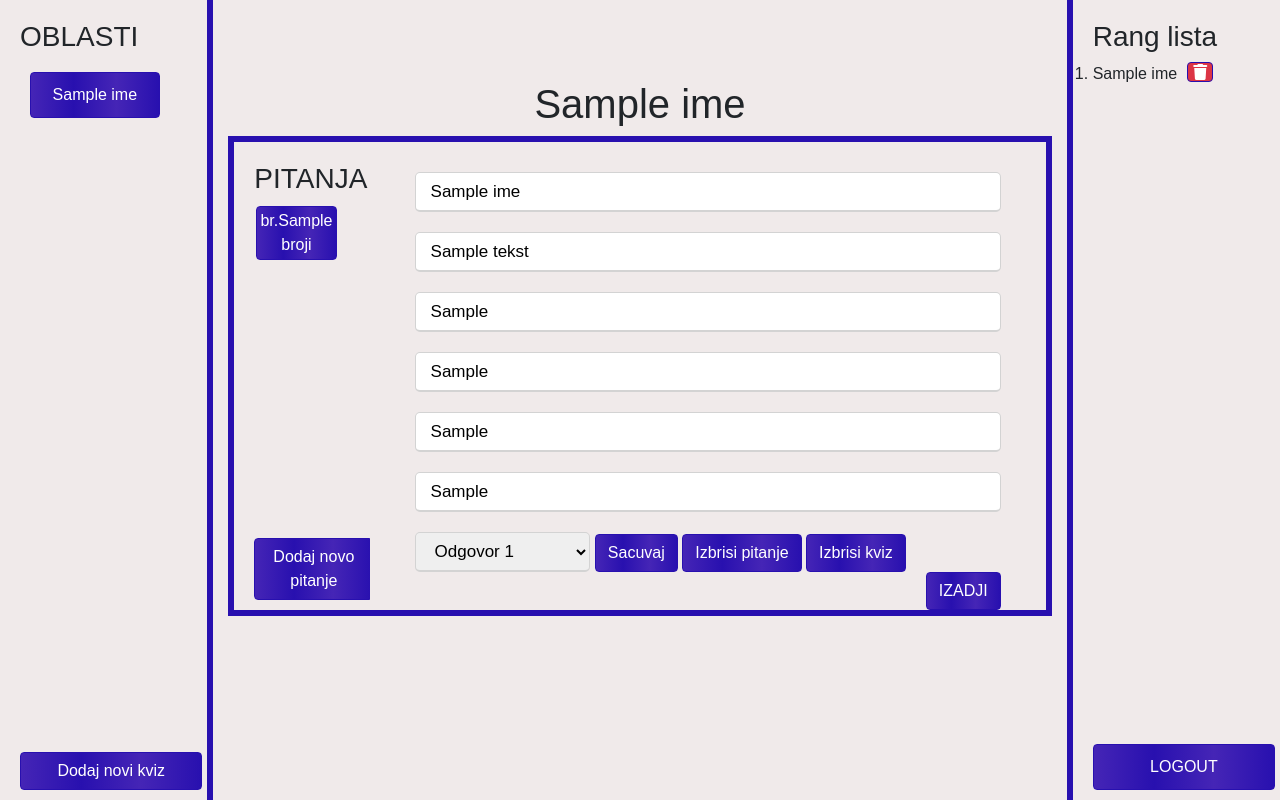
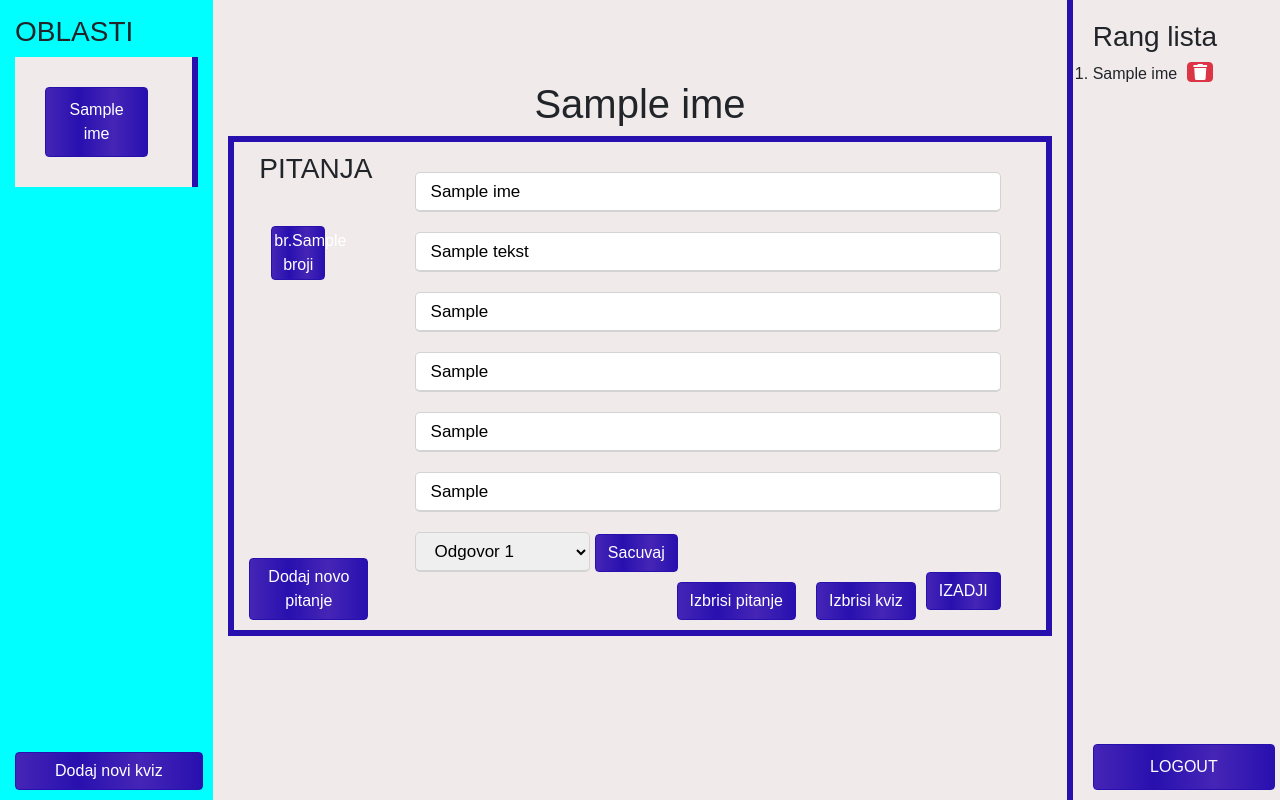
Before and after one commit to Duksa2001/webapp, a Flask app: template templates/modifikuj.html in a window 1280 px wide. Run offline with Flask 2, Linux system fonts and the light colour scheme; the template is opened without the code that fills it: most values are stand-ins (such as "Sample title", 1, 10 or a date in 2020); some libraries are stand-ins or nearby versions.

Commit message:
Add files via upload

```diff
--- a/templates/base.html
+++ b/templates/base.html
@@ -9,8 +9,8 @@
     </head>
     <body>
 <div class="grid-container" style="display: flex; background-color: aqua; height: 100%;">
-    <div class="col-md-2 " id="div_oblasti" ><!--div za izbor kviza-->
-        <h3 class="sidebar-head">OBLASTI</h3>
+    <div class="col-md-2 "  ><!--div za izbor kviza-->
+        <h3 class="sidebar-head" style="padding-top: 15px;">OBLASTI</h3>
 
        <!-- brise duplikate(duplikati se pojavljuju zato sto su spojio dve tabele)-->
         {% set slots = [] %}
@@ -39,8 +39,8 @@
     <div class="col-md-8" style="background-color:#f0eaea;"><!--div kviza-->
         <div class="row justify-content-md-center">
               <div class="col-md-auto" style="margin-top: 80px;">
+                <h1>{{kvizovi2[0].ime}}</h1>
 
-                <h1>{{kvizovi2[0].ime}}</h1>
               </div></div>
 
                 {% block content %}
--- a/templates/kviz.html
+++ b/templates/kviz.html
@@ -1,7 +1,8 @@
 {%extends 'base.html' %}
 
 {% block content %}
-<div class="row justify-content-md-center"><progress value={{kvizovi[0].broji}} max={{kvizMaxPitanja[0]["maks"]}} style="width:80%;height: 30px;background-color:#4525b6;"></progress></div>
+<div class="row justify-content-md-center">
+    <progress value={{kvizovi[0].broji}} max={{kvizMaxPitanja[0]["maks"]}} ></progress></div>
 <div class="row justify-content-md-center">
     <div id="container-text-pitanja" >
     <p id="tekst-pitanja">{{tekstp[0].tekst}}</p></div>
--- a/templates/modifikuj.html
+++ b/templates/modifikuj.html
@@ -12,9 +12,9 @@
     </head>
     <body>
         <div  class="grid-container" style="display: flex; background-color: aqua; height: 100%;">
-            <div class="col-md-2 " id="div_oblasti" ><!--div za izbor kviza-->
-                 <h3 class="sidebar-head">OBLASTI</h3>
-
+            <div class="col-md-2 "   ><!--div za izbor kviza-->
+                 <h3 class="sidebar-head" style="padding-top: 15px;">OBLASTI</h3>
+        <div id="div_oblasti">
                 {% set slots = [] %}
                 {% for kviz in kvizovi  %}
                 {% if kviz.ime in slots %}
@@ -33,6 +33,9 @@
                 {% endif %}
                 {% endfor %}
 
+        </div>
+
+
                 <div class="button-add"><a href="{{ url_for("novi_kviz")}}">
 
                     <button class="btn btn-primary" id="add_kviz" >Dodaj novi kviz</button>
@@ -49,8 +52,10 @@
                 </div>
 
                 <div class="container-modifikuj" id="div_modifikuj" >
-                    <div class="col-md-2 " id="div_pitanja"><!--div za izbor kviza-->
-                        <h3 class="sidebar-head">PITANJA</h3>
+                    <div class="col-md-2 " ><!--div za izbor kviza-->
+
+                        <h3 class="sidebar-head" style="padding: 10px;">PITANJA</h3>
+                        <div id="div_pitanja" >
 
                         {% for pitanje in pitanja %}
                             <div style="padding: 2px;  ">
@@ -59,7 +64,9 @@
                             </div>
                         {% endfor %}
 
-                        <div class="button-add"><a href={{ url_for("novo_pitanje", id=kvizovi2[0].id)}}><button class="btn btn-primary" id="add_pitanje_btn">Dodaj novo pitanje</button></a>
+                        </div>
+
+                        <div class="button-add" ><a href={{ url_for("novo_pitanje", id=kvizovi2[0].id)}}><button class="btn btn-primary" id="add_pitanje_btn">Dodaj novo pitanje</button></a>
 
 
 
@@ -110,16 +117,63 @@
 
 
 
-                            <input type="submit" formaction={{ url_for("delete_pitanje", id=kvizovi2[0].id, idp=pitanja1[0].broji)}}  value="Izbrisi pitanje" id="delete_pitanje_btn" class="btn btn-primary" >
 
-                            <input type="submit" formaction={{ url_for("delete_kviz", id=kvizovi2[0].id)}}  value="Izbrisi kviz" class="btn btn-primary " id="delete_kviz_btn">
+
+
+
+
+                                <div class="modal fade" id="modalDelKviz{{kvizovi2[0].id}}" role="dialog">
+                                    <div class="modal-dialog">
+
+                                      <div class="modal-content">
+                                        <div class="modal-header">
+                                          <button type="button" class="close" data-dismiss="modal">&times;</button>
+                                        </div>
+                                        <div class="modal-body">
+                                          <p>Da li ste sigurni da zelite da izbrisete kviz {{kvizovi2[0].ime}}</p>
+                                        </div>
+                                        <div class="modal-footer">
+                                            <input type="submit" formaction={{ url_for("delete_kviz", id=kvizovi2[0].id)}}  value="Izbrisi kviz" class="btn btn-primary " id="delete_kviz_btn">
+                                          <button type="button" class="btn btn-default" data-dismiss="modal">Close</button>
+                                        </div>
+                                      </div>
+
+                                    </div>
+                                  </div>
+
+
+                                  <div class="modal fade" id="modalDelPitanje{{kvizovi2[0].id}}-{{pitanja1[0].broji}}" role="dialog">
+                                    <div class="modal-dialog">
+
+                                      <div class="modal-content">
+                                        <div class="modal-header">
+                                          <button type="button" class="close" data-dismiss="modal">&times;</button>
+                                        </div>
+                                        <div class="modal-body">
+                                          <p>Da li ste sigurni da zelite da izbrisete pitanje {{pitanja1[0].broji}} iz kviza {{kvizovi2[0].ime}}</p>
+                                        </div>
+                                        <div class="modal-footer">
+                                            <input type="submit" formaction={{ url_for("delete_pitanje", id=kvizovi2[0].id, idp=pitanja1[0].broji)}}  value="Izbrisi pitanje" id="delete_pitanje_btn" class="btn btn-primary" >
+                                          <button type="button" class="btn btn-default" data-dismiss="modal">Close</button>
+                                        </div>
+                                      </div>
+
+                                    </div>
+                                  </div>
+
+
 
 
 
                         </div>
+
                         </form>
+
                         <a href={{ url_for("render_pocetna",id=1,idp=1)}}><button type="button" id="izadji_btn"  class="btn btn-primary"   >IZADJI</button></a>
-
+                        <button id="delete_kviz_btn"  class="btn btn-primary"  data-toggle="modal" data-target="#modalDelKviz{{kvizovi2[0].id}}" style="float: right; margin:10px;">
+                            Izbrisi kviz</button>
+                        <button id="delete_pitanje_btn"  class="btn btn-primary"  data-toggle="modal" data-target="#modalDelPitanje{{kvizovi2[0].id}}-{{pitanja1[0].broji}}" style="float: right; margin:10px;">
+                                Izbrisi pitanje</button>
                         </div>
                     </div>
 
@@ -135,21 +189,40 @@
                         <li >
                             <div style="display: flex;">{{korisnik.ime}}
                                 <!--forma za brisanje usera -->
-                               <form action={{ url_for("deluser", id=korisnik.id)}} method="POST" >
-                                <button  class="btn btn-danger" id="delete_user_btn">
+                               <button  class="btn btn-danger" style="width: 20px; height:20px;display: flex;justify-content: center;align-items: center;margin-left: 10px;"  data-toggle="modal" data-target="#modalDelUser{{korisnik.id}}">
                                 <i class="fas fa-trash"></i>
                                 </button>
-                                </form>
+                                <div class="modal fade" id="modalDelUser{{korisnik.id}}" role="dialog">
+                                    <div class="modal-dialog">
+
+                                      <div class="modal-content">
+                                        <div class="modal-header">
+                                          <button type="button" class="close" data-dismiss="modal">&times;</button>
+                                        </div>
+                                        <div class="modal-body">
+                                          <p>Da li ste sigurni da zelite da izbrisete korisnika {{korisnik.ime}} {{korisnik.prezime}}</p>
+                                        </div>
+                                        <div class="modal-footer">
+                                        <form action="{{ url_for('deluser', id=korisnik.id)}}" method="POST" >
+                                        <button  class="btn btn-danger">Izbrisi</button>
+                                        </form>
+                                          <button type="button" class="btn btn-default" data-dismiss="modal">Close</button>
+                                        </div>
+                                      </div>
+
+                                    </div>
+                                  </div>
                             </div>
 
                         </li>
+
                         {% endfor %}
                     </ol>
                     <a href={{ url_for("logout")}}><button type="button" id="logout_btn" class="btn btn-primary" >LOGOUT</button></a>
                 </div>
         </div>
 
-
+        <script src="/static/jquery-3.6.0.js"></script>
         <script src="/static/bootstrap-4.5.3/js/bootstrap.js"></script>
             <script src="/static/fontawesome-free-6.2.1/js/all.js"></script>
             <script src=""></script>
```
